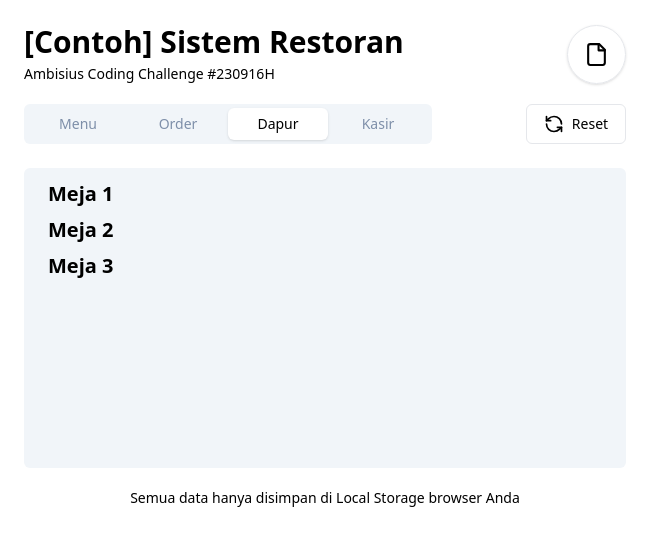
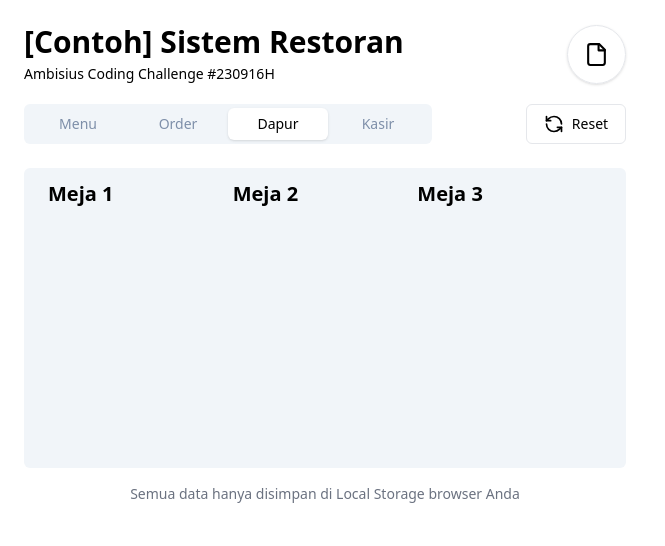
Before and after one commit to leoringo/ambisius-lab, a Next.js app: page /dapur in a window 1280 px wide. Shown: the top 546 px of the page, without its empty margins (0-665 px from the left). Built offline with nearby package versions, Linux system fonts and the light colour scheme.

Commit message:
feat: done creating Dapur(Kitchen) feat

```diff
--- /dev/null
+++ b/src/components/OrderKitchen.tsx
@@ -0,0 +1,47 @@
+import { TMenuList } from "@/types/menuTypes";
+import { TOrder } from "@/types/orderTypes";
+
+interface TOrderKitchen {
+  menuList?: TMenuList[];
+  orderList?: TOrder[];
+  table: number;
+}
+
+export default function OrderKitchen({
+  menuList,
+  orderList,
+  table,
+}: TOrderKitchen) {
+  function mergeMenuWithOrders(menuItems: TMenuList[], orders: TOrder[]) {
+    for (const order of orders) {
+      const menuMatch = menuItems.find((item) => item.id === order.menuId);
+      if (menuMatch) {
+        order.menu = menuMatch.name;
+      }
+    }
+    return orders;
+  }
+
+  return (
+    <div className="w-1/3 space-y-4">
+      <h3 className="font-semibold text-xl leading-none">Meja {table}</h3>
+      <div className="space-y-1">
+        {menuList &&
+          orderList &&
+          mergeMenuWithOrders(menuList, orderList)?.map((order) => {
+            if (+order.tableId === table) {
+              return (
+                <div
+                  key={order.id}
+                  className="flex text-sm text-muted-foreground"
+                >
+                  <div className="w-[30px]">{order.quantity}x</div>
+                  <div className="w-full">{order.menu}</div>
+                </div>
+              );
+            }
+          })}
+      </div>
+    </div>
+  );
+}
--- /dev/null
+++ b/src/components/StorageNotification.tsx
@@ -0,0 +1,7 @@
+export default function StorageNotification() {
+  return (
+    <p className="text-sm text-muted-foreground text-center text-gray-500 space-y-5 w-[650px] mt-4">
+      Semua data hanya disimpan di Local Storage browser Anda
+    </p>
+  );
+}
--- a/src/pages/_app.tsx
+++ b/src/pages/_app.tsx
@@ -4,6 +4,7 @@ import { useRouter } from "next/router";
 import Navbar from "@/components/Navbar";
 import MenuProvider from "@/providers/MenuProvider";
 import OrderProvider from "@/providers/OrderProvider";
+import StorageNotification from "@/components/StorageNotification";
 
 export default function App({ Component, pageProps }: AppProps) {
   return (
@@ -14,6 +15,7 @@ export default function App({ Component, pageProps }: AppProps) {
           <Component {...pageProps} />
         </OrderProvider>
       </MenuProvider>
+      <StorageNotification />
     </>
   );
 }
--- a/src/pages/dapur/index.tsx
+++ b/src/pages/dapur/index.tsx
@@ -1,8 +1,13 @@
+import OrderKitchen from "@/components/OrderKitchen";
+import { menuContext } from "@/providers/MenuProvider";
 import { orderContext } from "@/providers/OrderProvider";
+import { TMenuList } from "@/types/menuTypes";
+import { TOrder } from "@/types/orderTypes";
 import { useContext, useMemo } from "react";
 
 export default function Kitchen() {
   const { orderList } = useContext(orderContext);
+  const { menuList } = useContext(menuContext);
 
   const tableNumber = useMemo(() => {
     return [1, 2, 3];
@@ -14,47 +19,18 @@ export default function Kitchen() {
         <div className="px-6 py-4 bg-muted rounded-md min-h-[300px] bg-[#f1f5f9]">
           <section>
             <div className="flex">
-              <div className="w-1/3 space-y-4">
-                {tableNumber.map((table) => (
-                  <>
-                    <h3 className="font-semibold text-xl leading-none">
-                      Meja {table}
-                    </h3>
-                    <div className="space-y-1">
-                      {orderList?.map((order) => (
-                        <div className="flex text-sm text-muted-foreground">
-                          <div className="w-[30px]">1x</div>
-                          <div className="w-full">Ayam Kecap Manis</div>
-                        </div>
-                      ))}
-                    </div>
-                  </>
-                ))}
-              </div>
-              {/* <div className="w-1/3 space-y-4">
-                <h3 className="font-semibold text-xl leading-none">Meja 2</h3>
-                <div className="space-y-1">
-                  <div className="flex text-sm text-muted-foreground">
-                    <div className="w-[30px]">1x</div>
-                    <div className="w-full">Ayam Kecap Manis</div>
-                  </div>
-                  <div className="flex text-sm text-muted-foreground">
-                    <div className="w-[30px]">1x</div>
-                    <div className="w-full">Ayam Kecap Manis</div>
-                  </div>
-                </div>
-              </div>
-              <div className="w-1/3 space-y-4">
-                <h3 className="font-semibold text-xl leading-none">Meja 3</h3>
-                <div className="space-y-1"></div>
-              </div> */}
+              {tableNumber.map((table) => (
+                <OrderKitchen
+                  menuList={menuList}
+                  orderList={orderList}
+                  table={table}
+                  key={table}
+                />
+              ))}
             </div>
           </section>
         </div>
       </div>
-      <p className="text-sm text-muted-foreground text-center">
-        Semua data hanya disimpan di Local Storage browser Anda
-      </p>
     </main>
   );
 }
--- a/src/pages/menu/index.tsx
+++ b/src/pages/menu/index.tsx
@@ -14,7 +14,7 @@ export default function MenuTable() {
 
   const newMenuSubmitted = (event: any) => {
     event.preventDefault();
-    const menus = getLocalStorageMenu()
+    const menus = getLocalStorageMenu();
     const payload: TMenuList = {
       id: String(Math.floor(100000 + Math.random() * 900000)),
       name: newMenu,
@@ -96,9 +96,6 @@ export default function MenuTable() {
           </section>
         </div>
       </div>
-      <p className="text-sm text-muted-foreground text-center text-gray-500">
-        Semua data hanya disimpan di Local Storage browser Anda
-      </p>
     </div>
   );
 }
--- a/src/pages/order/index.tsx
+++ b/src/pages/order/index.tsx
@@ -128,9 +128,6 @@ export default function OrderSystem() {
           </section>
         </div>
       </div>
-      <p className="text-sm text-muted-foreground text-center text-gray-500">
-        Semua data hanya disimpan di Local Storage browser Anda
-      </p>
     </main>
   );
 }
--- a/src/types/orderTypes.ts
+++ b/src/types/orderTypes.ts
@@ -2,7 +2,8 @@ export interface TOrder {
     id: string;
     tableId: string;
     menuId: string;
-    quantity: number
+    quantity: number;
+    menu?: string;
 }
 
 export interface TOrderContext {
```
